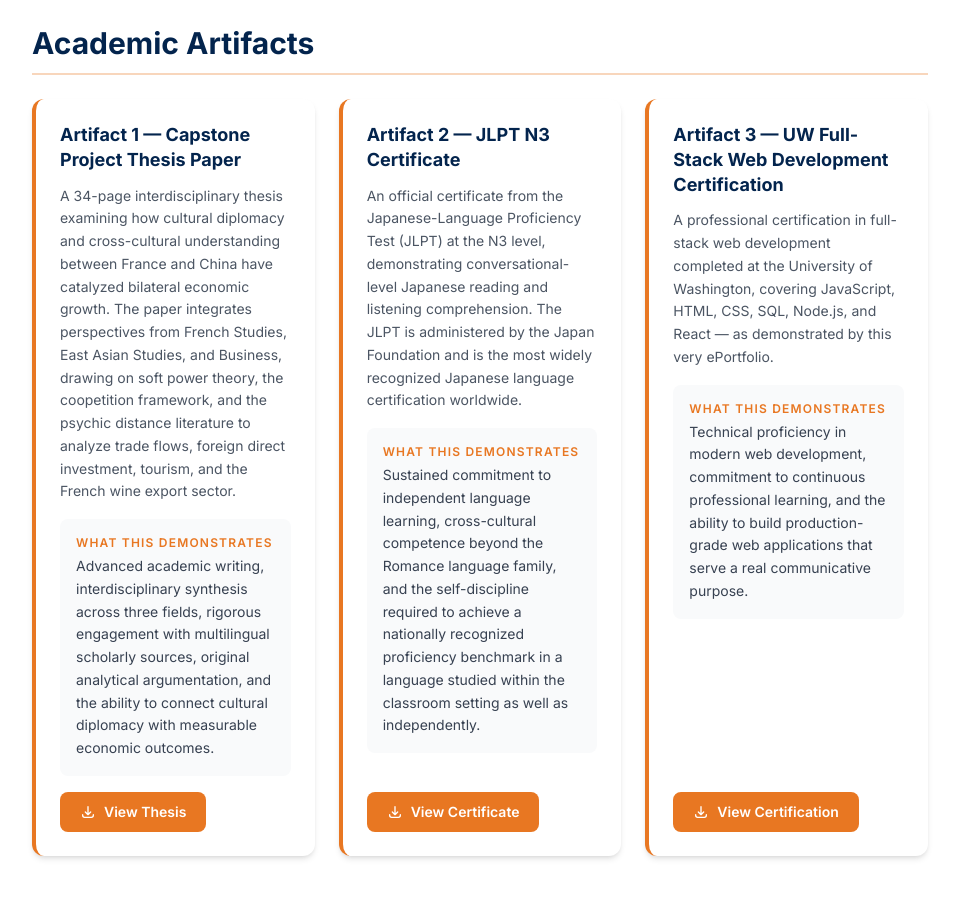
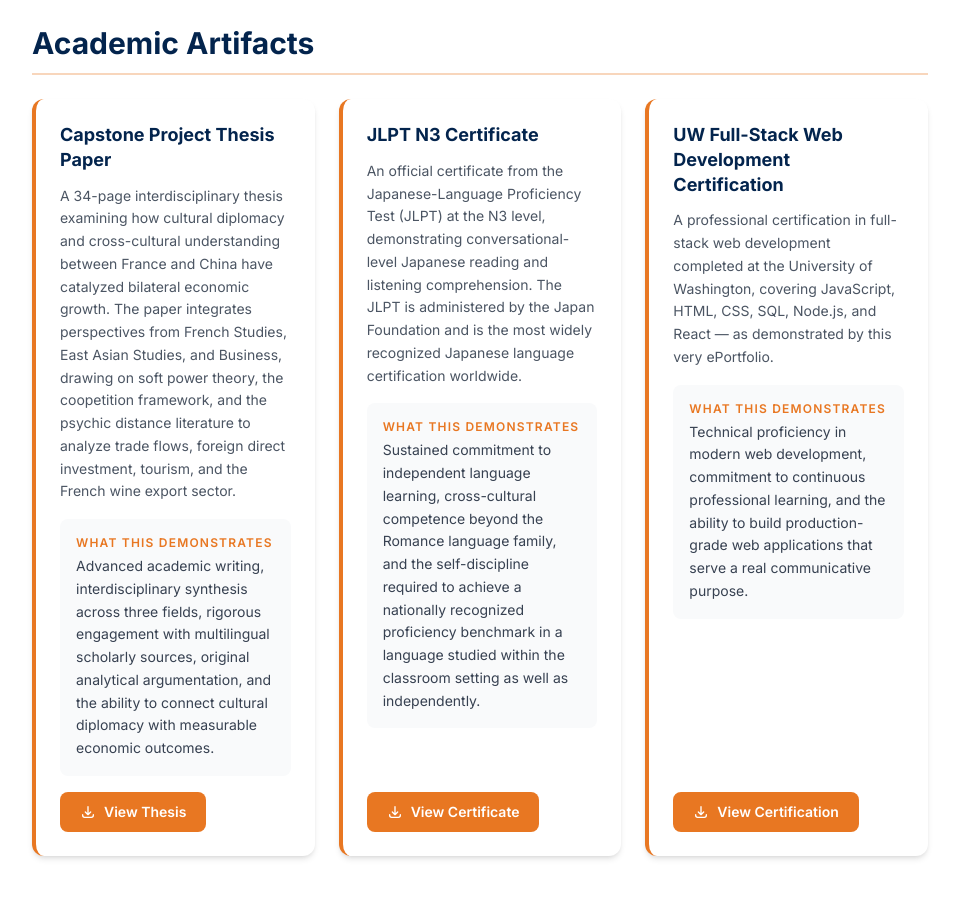
Before and after one commit to jmarq019/eportfolio, a React (Vite) app: page /academics in a window 1280 px wide. Shown: the part 1700-2620 px from the top of the page, without its empty margins (160-1119 px from the left). Built offline with nearby package versions, Linux system fonts and the light colour scheme.

Commit message:
removing artifact - text from headings

```diff
--- a/src/pages/Academics.jsx
+++ b/src/pages/Academics.jsx
@@ -150,7 +150,7 @@ export default function Academics() {
           <div className="grid grid-cols-1 md:grid-cols-3 gap-6">
 
             <ArtifactCard
-              title="Artifact 1 — Capstone Project Thesis Paper"
+              title="Capstone Project Thesis Paper"
               description="A 34-page interdisciplinary thesis examining how cultural diplomacy and cross-cultural understanding between France and China have catalyzed bilateral economic growth. The paper integrates perspectives from French Studies, East Asian Studies, and Business, drawing on soft power theory, the coopetition framework, and the psychic distance literature to analyze trade flows, foreign direct investment, tourism, and the French wine export sector."
               demonstrates="Advanced academic writing, interdisciplinary synthesis across three fields, rigorous engagement with multilingual scholarly sources, original analytical argumentation, and the ability to connect cultural diplomacy with measurable economic outcomes."
               buttonLabel="View Thesis"
@@ -158,7 +158,7 @@ export default function Academics() {
             />
 
             <ArtifactCard
-              title="Artifact 2 — JLPT N3 Certificate"
+              title="JLPT N3 Certificate"
               description="An official certificate from the Japanese-Language Proficiency Test (JLPT) at the N3 level, demonstrating conversational-level Japanese reading and listening comprehension. The JLPT is administered by the Japan Foundation and is the most widely recognized Japanese language certification worldwide."
               demonstrates="Sustained commitment to independent language learning, cross-cultural competence beyond the Romance language family, and the self-discipline required to achieve a nationally recognized proficiency benchmark in a language studied within the classroom setting as well as independently."
               buttonLabel="View Certificate"
@@ -166,7 +166,7 @@ export default function Academics() {
             />
 
             <ArtifactCard
-              title="Artifact 3 — UW Full-Stack Web Development Certification"
+              title="UW Full-Stack Web Development Certification"
               description="A professional certification in full-stack web development completed at the University of Washington, covering JavaScript, HTML, CSS, SQL, Node.js, and React — as demonstrated by this very ePortfolio."
               demonstrates="Technical proficiency in modern web development, commitment to continuous professional learning, and the ability to build production-grade web applications that serve a real communicative purpose."
               buttonLabel="View Certification"
--- a/src/pages/Experience.jsx
+++ b/src/pages/Experience.jsx
@@ -221,7 +221,7 @@ export default function Experience() {
         <div className="max-w-4xl mx-auto">
           <SectionHeading>Personal Reflection</SectionHeading>
           <ArtifactCard
-            title="Artifact 4 — Personal Reflection Statement"
+            title="Personal Reflection Statement"
             description={reflectionText}
             demonstrates="Self-awareness, integrative thinking, and the ability to articulate a coherent professional and intellectual identity that bridges technical operations, multilingual communication, and interdisciplinary academic study."
             buttonLabel="Download Reflection"
```
